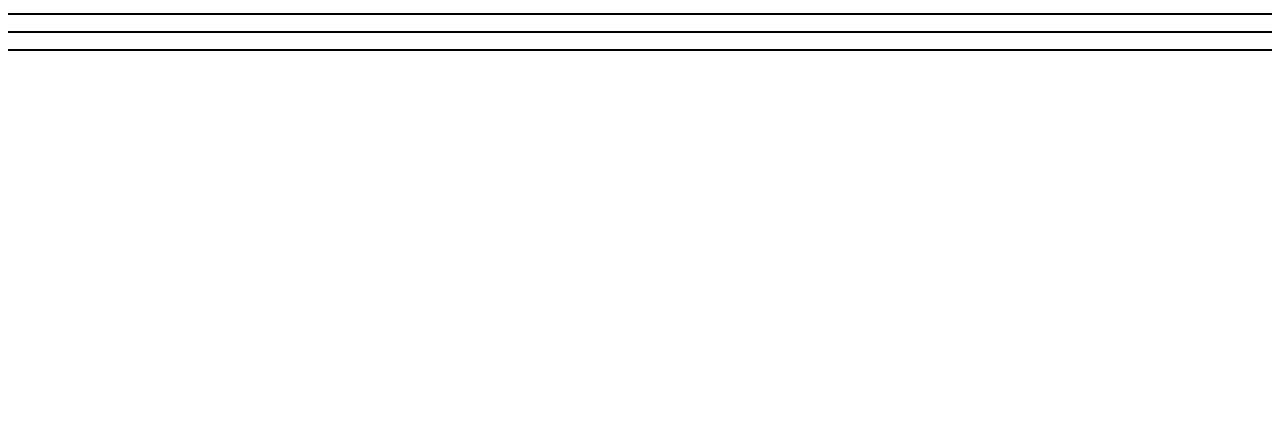
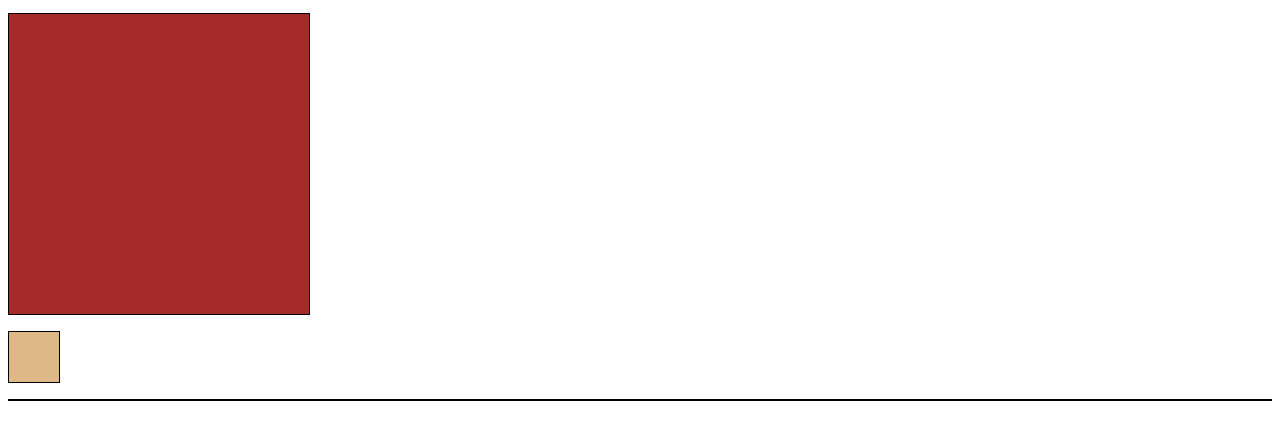
Before and after one commit to Acaralla/mod2_solution, a plain HTML site: page index.html in a window 1280 px wide. Shown: the part 61-500 px from the top of the page. Drawn offline with Linux system fonts and the light colour scheme.

Commit message:
Update styles.css

```diff
--- a/styles.css
+++ b/styles.css
@@ -7,19 +7,21 @@ p {
   border: 1px solid black;
   margin-bottom: 15px;
 }
-#p1 {
+#menu1 {
   background-color: #A52A2A;
   width: 300px;
   height: 300px;
 }
-#p2 {
+#menu2 {
   background-color: #DEB887;
   width: 50px;
   height: 50px;
 }
 
-/********** Large devices only **********/
+/********** Large devices only >= 992px**********/
 
 
 
-/********** Medium devices only **********/
+/********** Medium devices only - tablet <= 991px e >= 768px **********/
+
+/********** Small devices only - mobile <= 767px **********/
```
